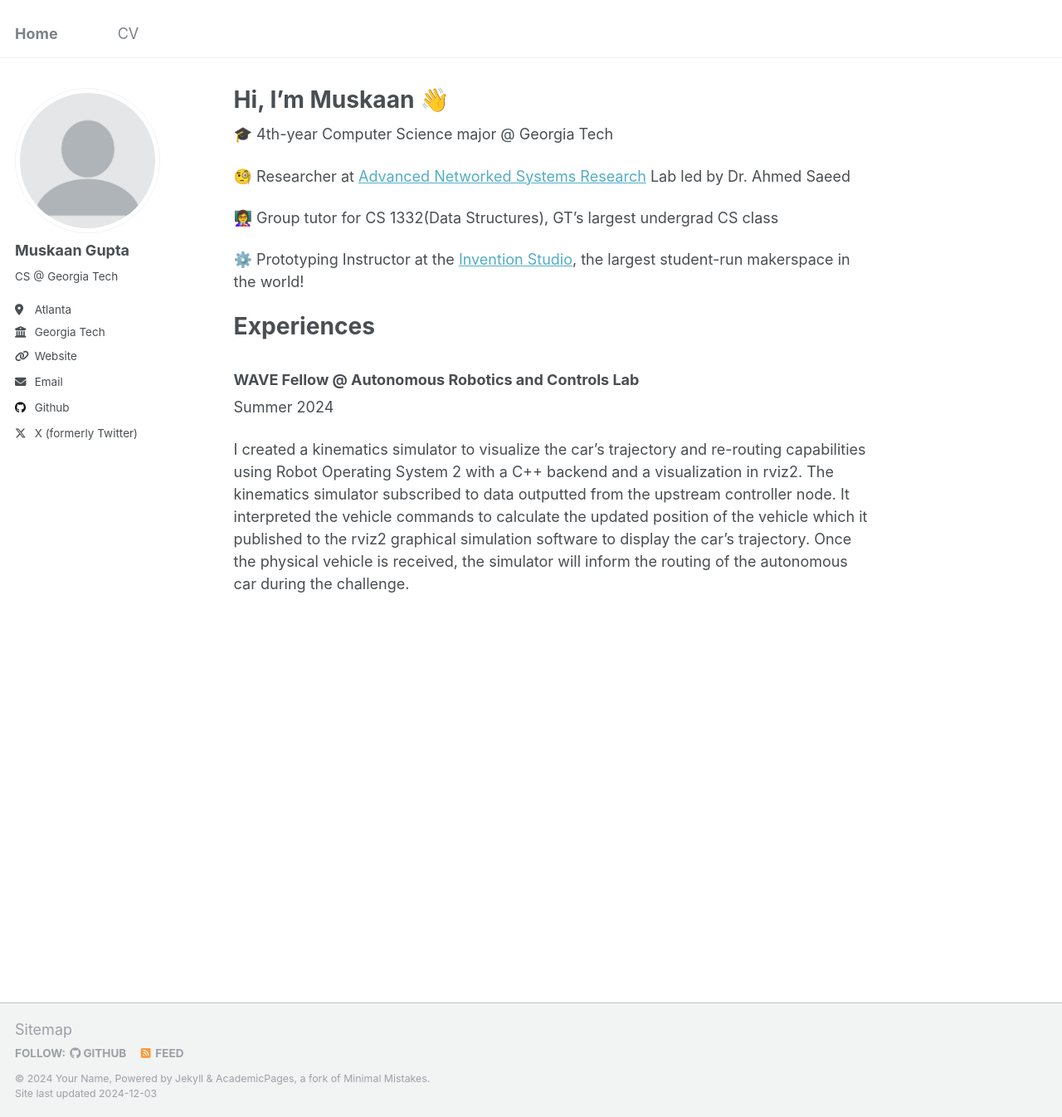
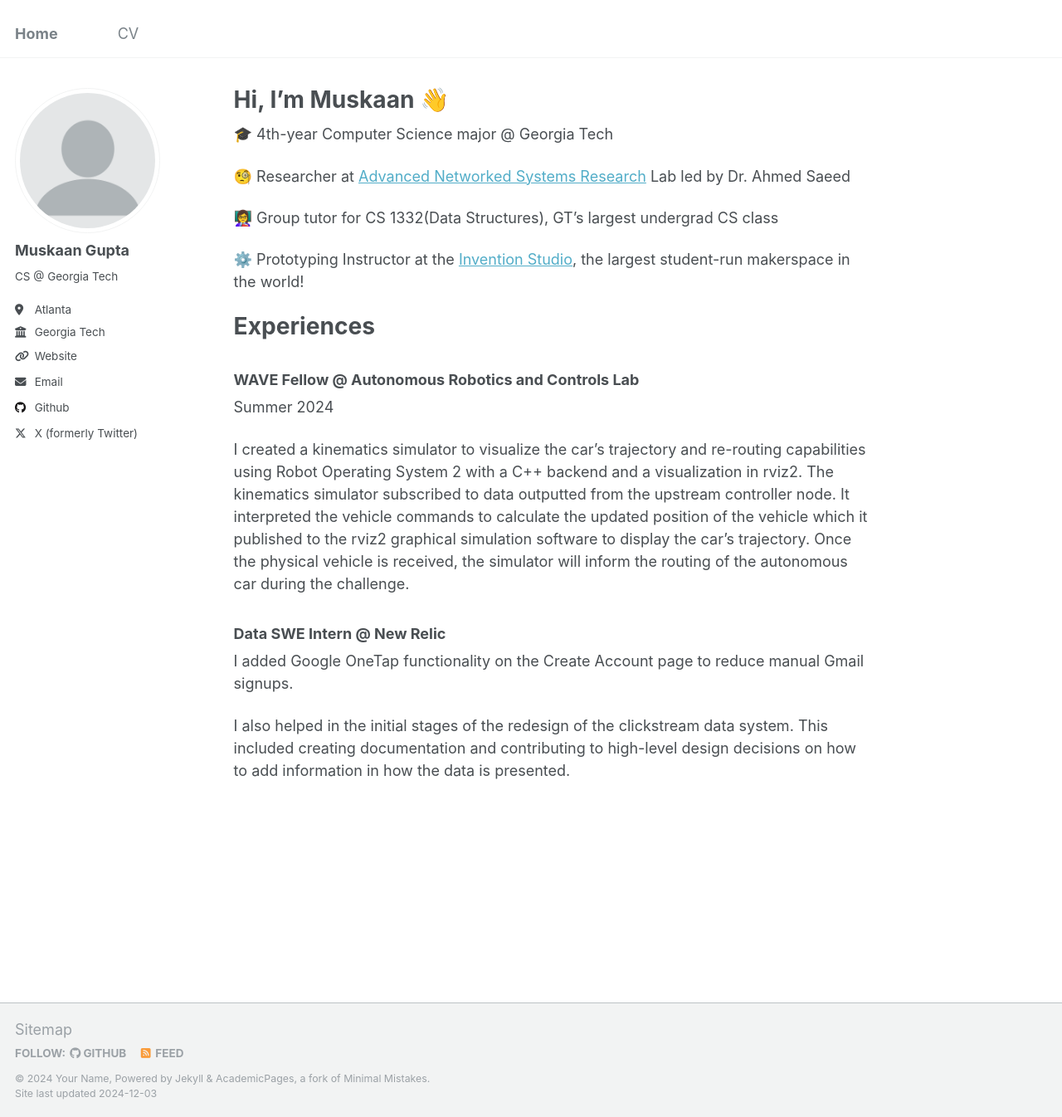
Before and after one commit to m-skaan/m-skaan.github.io, a Jekyll site: the page built from _pages/about.md, in a window 1280 px wide and 1346 px high. Shown: the whole window at 83% size. Built offline with Jekyll 4.4.1, drawn with Linux system fonts in a browser that asks for light colours.

Commit message:
add NR description

```diff
--- a/_pages/about.md
+++ b/_pages/about.md
@@ -22,3 +22,8 @@ Experiences
 Summer 2024
 
 I created a kinematics simulator to visualize the car’s trajectory and re-routing capabilities using Robot Operating System 2 with a C++ backend and a visualization in rviz2. The kinematics simulator subscribed to data outputted from the upstream controller node. It interpreted the vehicle commands to calculate the updated position of the vehicle which it published to the rviz2 graphical simulation software to display the car’s trajectory. Once the physical vehicle is received, the simulator will inform the routing of the autonomous car during the challenge.
+
+### Data SWE Intern @ New Relic
+I added Google OneTap functionality on the Create Account page to reduce manual Gmail signups.
+
+I also helped in the initial stages of the redesign of the clickstream data system. This included creating documentation and contributing to high-level design decisions on how to add information in how the data is presented.
```
